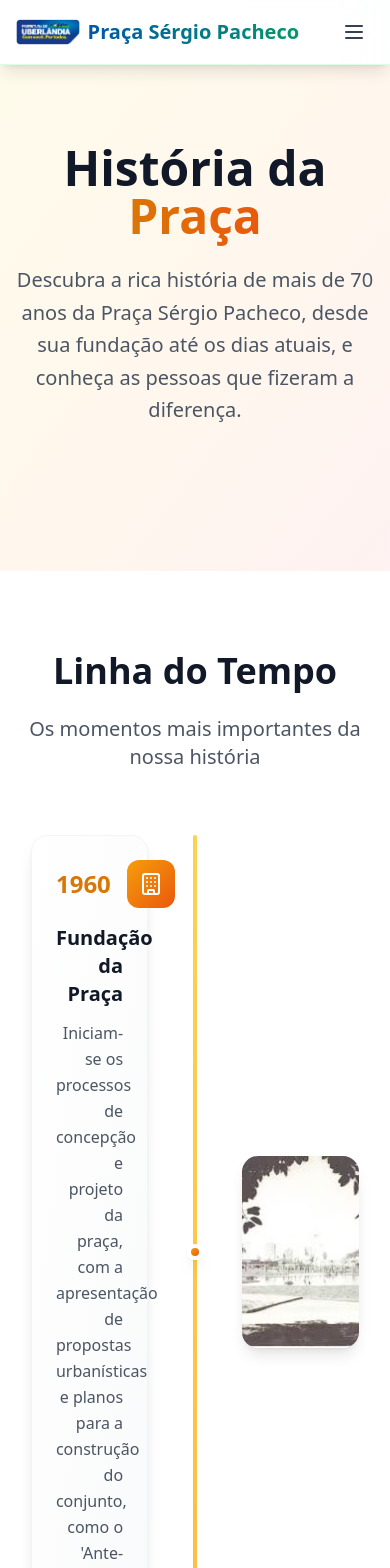
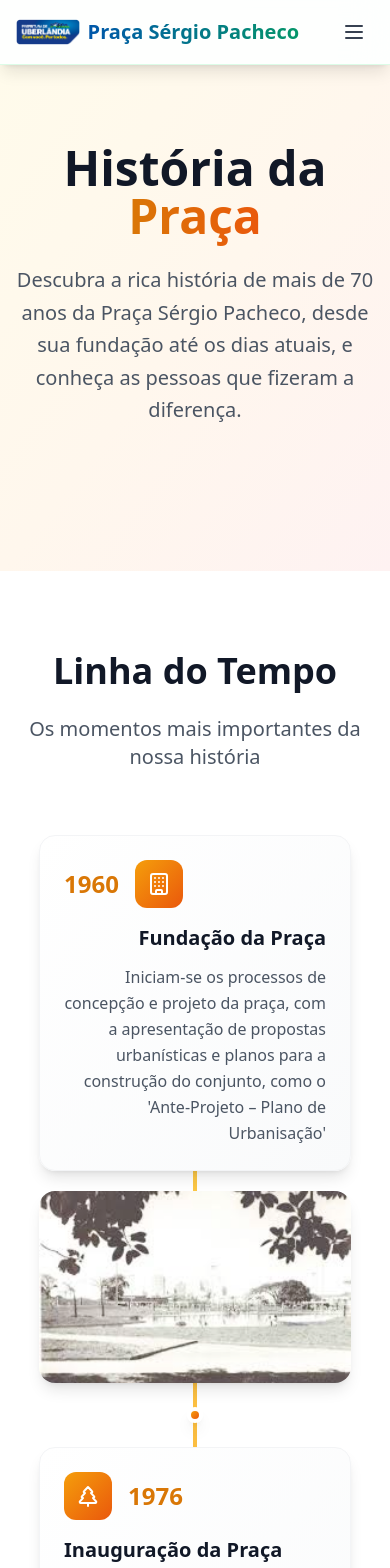
Before and after one commit to mmporfirio/ui-sergio-pacheco, a React (Vite) app: page /historia in a window 390 px wide. Shown: the top 1568 px of the page. Built offline with nearby package versions, Linux system fonts and the light colour scheme.

Commit message:
stlye: page history on mobile view

```diff
--- a/src/pages/Historia.tsx
+++ b/src/pages/Historia.tsx
@@ -130,13 +130,13 @@ const Historia = () => {
                   whileInView={{ opacity: 1, x: 0 }}
                   transition={{ duration: 0.6, delay: index * 0.1 }}
                   viewport={{ once: true }}
-                  className={`relative flex items-center justify-around mb-16 ${
+                  className={`relative flex items-center justify-around mb-16 max-md:!flex-col  max-md:gap-5  ${
                     isEven ? "flex-row" : "flex-row-reverse"
                   }`}
                 >
                   {/* Content */}
                   <div
-                    className={`w-5/12 ${
+                    className={`w-5/12 max-md:!px-0 max-md:w-[80vw] ${
                       isEven ? "pr-8 text-right" : "pl-8 text-left"
                     }`}
                   >
@@ -169,10 +169,14 @@ const Historia = () => {
                   </div>
 
                   {/* Timeline dot */}
-                  <div className="absolute left-1/2 transform -translate-x-1/2 w-4 h-4 bg-gradient-to-br from-amber-500 to-orange-600 rounded-full border-4 border-white shadow-lg z-10" />
+                  <div className="absolute left-1/2 transform -translate-x-1/2 w-4 h-4 bg-gradient-to-br from-amber-500 to-orange-600 rounded-full border-4 border-white shadow-lg z-10 max-md:-bottom-10" />
 
                   {/* Image */}
-                  <div className={`w-5/12 ${isEven ? "pl-8" : "pr-8"}`}>
+                  <div
+                    className={`w-5/12 max-md:px-0 max-md:w-[80vw] ${
+                      isEven ? "pl-8" : "pr-8"
+                    }`}
+                  >
                     <div className="rounded-2xl overflow-hidden shadow-lg">
                       <img
                         src={event.image}
```
